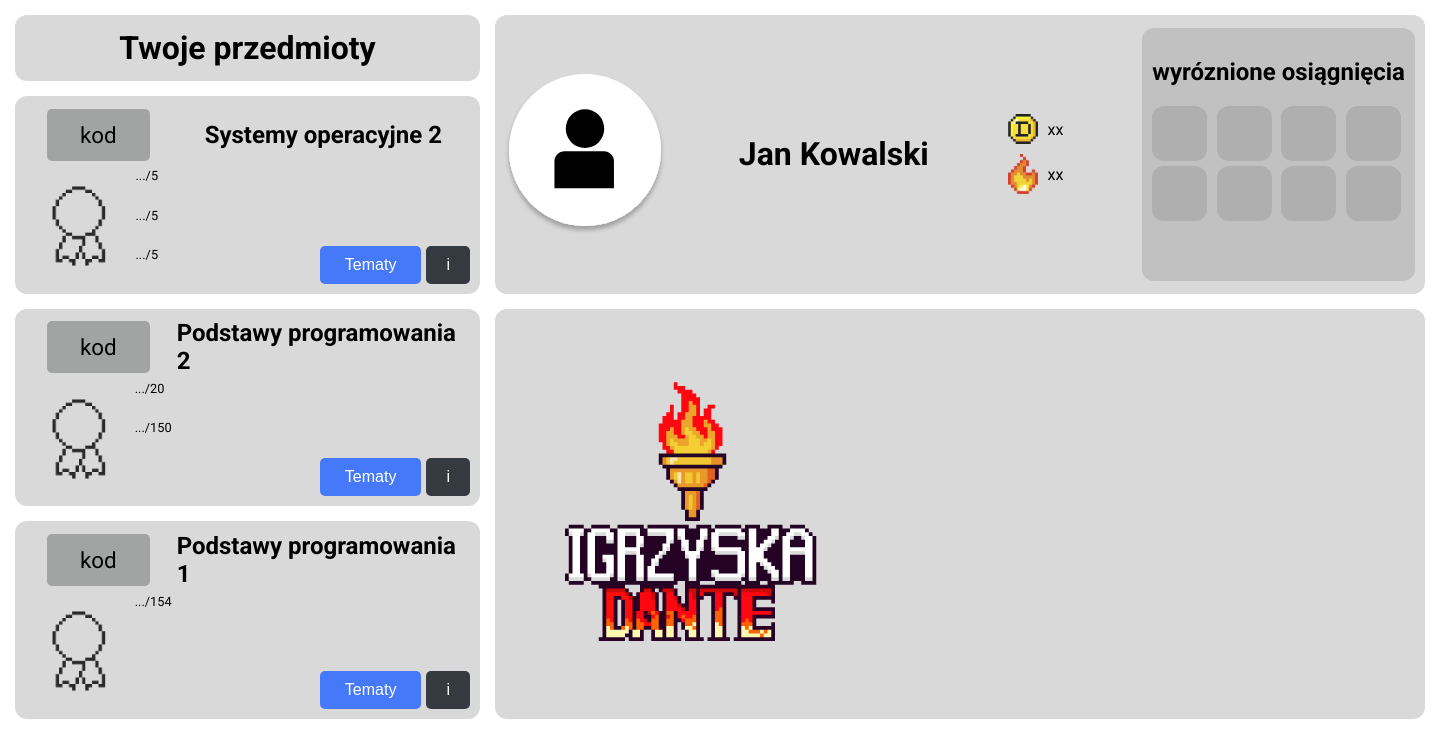
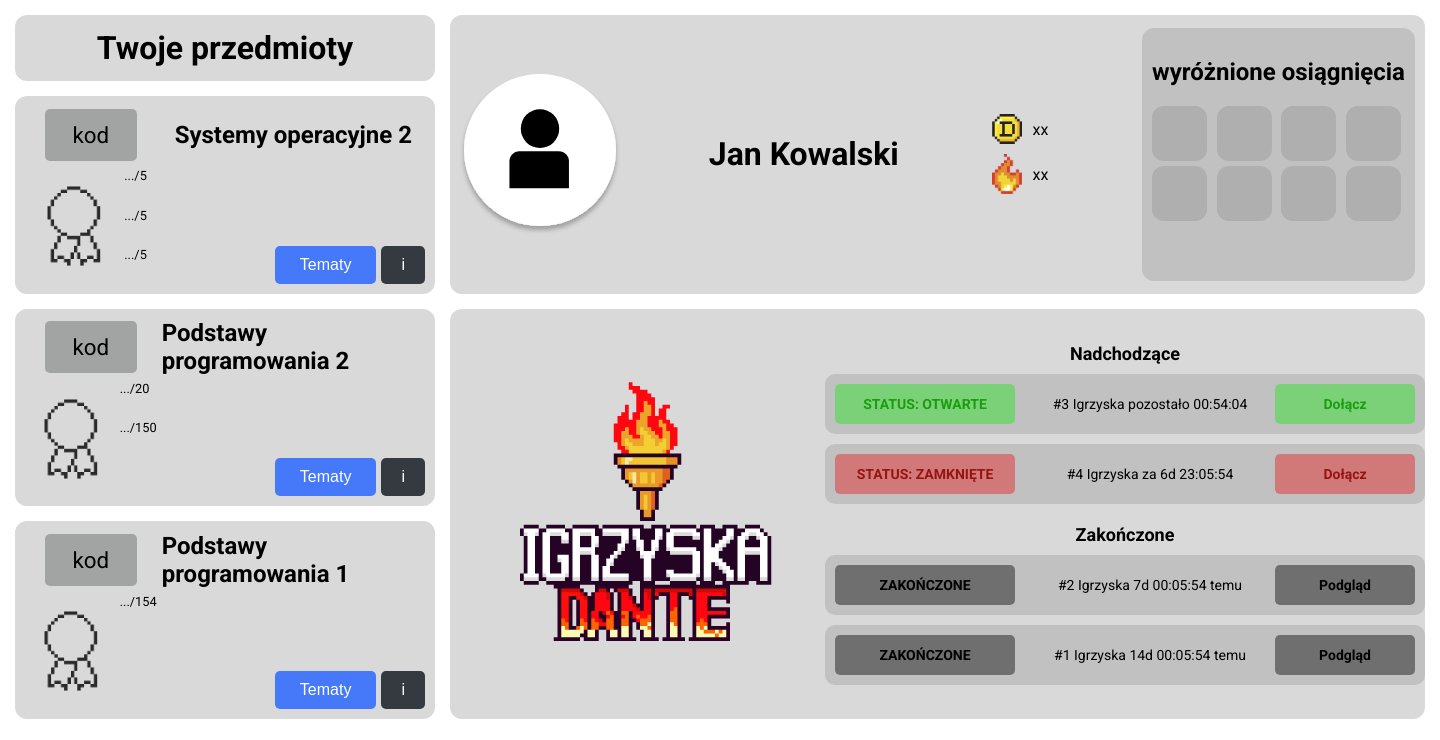
Before and after one commit to ziomciopoziomcio/ProgramoGranie_server, a Flask app: page /index in a window 1440 px wide. Shown: the part 60-800 px from the top of the page. Run offline with Flask 3, Linux system fonts and the light colour scheme; parts of the project's set-up code (start-up, migrations or seed data) failed here and were passed over; some web fonts are replaced.

Commit message:
Implement navigation to challenge page and add missing front end on the main page

```diff
--- a/static/css/style.css
+++ b/static/css/style.css
@@ -397,6 +397,100 @@ p{
     max-height: 375px;
 }
 
+#main-menu-events-container {
+    display: flex;
+    flex-direction: column;
+    align-items: center;
+    width: 580px;
+}
+
+#main-menu-events-container h2 {
+    font-family: Roboto, Sans-Serif, serif;
+    font-size: 18px;
+    margin: 10px 10px;
+    text-align: center;
+}
+
+.event-container {
+    display: flex;
+    justify-content: space-between;
+    align-items: center;
+    text-align: center;
+    font-family: Roboto, Sans-Serif, serif;
+    font-size: 14px;
+    width: 100%;
+    height: 60px;
+    background-color: rgba(111, 111, 111, 0.23);
+    border-radius: 10px;
+    margin-bottom: 10px;
+    padding: 0 10px;
+}
+
+
+.event-status {
+    width: 140px;
+    height: 40px;
+    display: flex;
+    align-items: center;
+    justify-content: center;
+    background-color: #4579F9;
+    border-radius: 5px;
+    margin-right: 10px;
+    padding: 0 20px;
+    font-family: Roboto, Sans-Serif, serif;
+    font-size: 14px;
+}
+
+.event-join-button {
+    width: 140px;
+    height: 40px;
+    background-color: #4579F9;
+    color: white;
+    border: none;
+    border-radius: 5px;
+    font-size: 14px;
+    cursor: pointer;
+}
+
+.event-join-button.status-open:hover {
+    background-color: #6AAE6A;
+}
+
+.event-preview-button {
+    width: 140px;
+    height: 40px;
+    background-color: #6c757d;
+    color: white;
+    border: none;
+    border-radius: 5px;
+    font-size: 14px;
+    cursor: pointer;
+}
+
+.event-preview-button:hover {
+    background-color: #4e555b;
+}
+
+.status-open {
+    background-color: #7BD178;
+    color: #1A9E0E;
+    font-family: Roboto, Sans-Serif, serif;
+    font-weight: bold;
+}
+
+.status-closed {
+    background-color: #D17878;
+    color: #971414;
+    font-family: Roboto, Sans-Serif, serif;
+    font-weight: bold;
+}
+
+.status-finished {
+    background-color: #6F6F6F;
+    color: black;
+    font-family: Roboto, Sans-Serif, serif;
+    font-weight: bold;
+}
 
 /* TODO: media query responsiveness (on every page) */
 
--- a/static/js/main_menu.js
+++ b/static/js/main_menu.js
@@ -27,3 +27,9 @@ document.querySelectorAll('.subject-info-button').forEach(btn => {
     hoverInfo.addEventListener('mouseenter', showInfo);
     hoverInfo.addEventListener('mouseleave', hideInfo);
 });
+
+document.querySelectorAll('.event-join-button.status-open').forEach(button => {
+    button.addEventListener('click', () => {
+        window.location.href = '/index/challenge';
+    });
+});
--- a/templates/main_menu_page.html
+++ b/templates/main_menu_page.html
@@ -145,7 +145,7 @@
                 <div class="profile-showcase-line"><img src="{{ url_for('static', filename='assets/fire_1.png') }}"  width="30" height="40" id="profile-joker-points" alt="joker point icon"><p id="profile-joker-points">xx</p></div>
             </div>
             <div class="container" id="main-menu-profile-achievements-container">
-                <h2>wyróznione osiągnięcia</h2>
+                <h2>wyróżnione osiągnięcia</h2>
                 <div id="main-menu-profile-achievements-grid">
                     <div class="container main-menu-profile-achievement-slot"></div>
                     <div class="container main-menu-profile-achievement-slot"></div>
@@ -164,7 +164,32 @@
 {# KAFELEK IGRZYSK #}
         <div class="container" id="main-menu-competition-container">
             <img src="../static/assets/logo_main_1.0.png" alt="Logo" id="main-menu-competition-logo">
+             <div id="main-menu-events-container">
+            <h2>Nadchodzące</h2>
+            <div class="event-container">
+                 <div class="event-status status-open">STATUS: OTWARTE</div>
+                <p>#3 Igrzyska pozostało 00:54:04</p>
+                <button class="event-join-button status-open">Dołącz</button>
+            </div>
+            <div class="event-container">
+                 <div class="event-status status-closed">STATUS: ZAMKNIĘTE</div>
+                 <p>#4 Igrzyska za 6d 23:05:54</p>
+                <button class="event-join-button status-closed">Dołącz</button>
+            </div>
+            <h2>Zakończone</h2>
+            <div class="event-container">
+                 <div class="event-status status-finished" >ZAKOŃCZONE</div>
+                 <p>#2 Igrzyska 7d 00:05:54 temu</p>
+                 <button class="event-preview-button status-finished">Podgląd</button>
+            </div>
+            <div class="event-container">
+                 <div class="event-status status-finished">ZAKOŃCZONE</div>
+                 <p>#1 Igrzyska 14d 00:05:54 temu</p>
+                <button class="event-preview-button status-finished">Podgląd</button>
+            </div>
         </div>
+
+</div>
 
     </div>
     <script src="{{ url_for('static', filename='js/main_menu.js') }}"></script>
```
